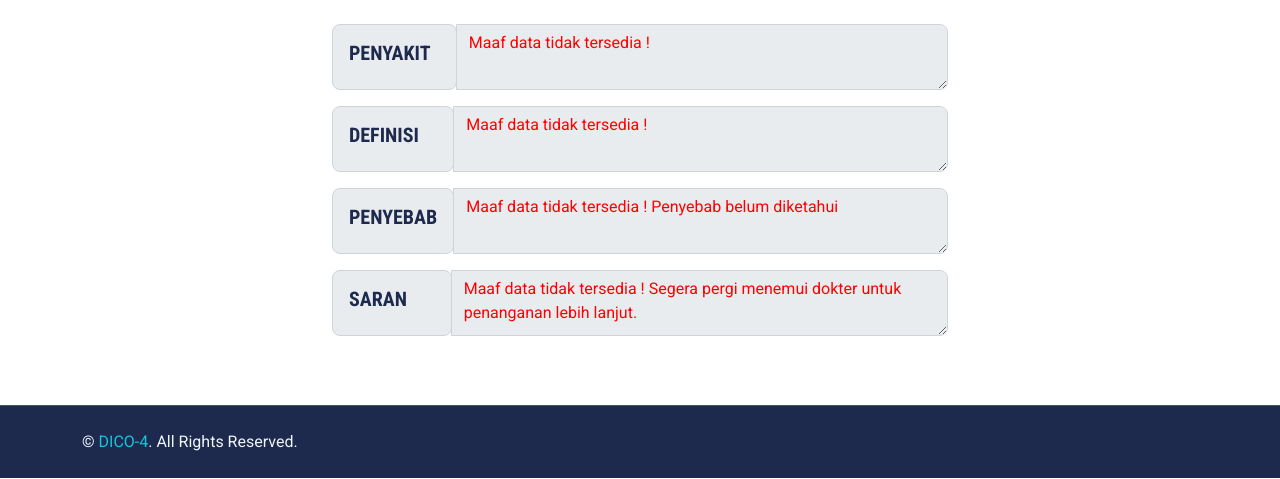
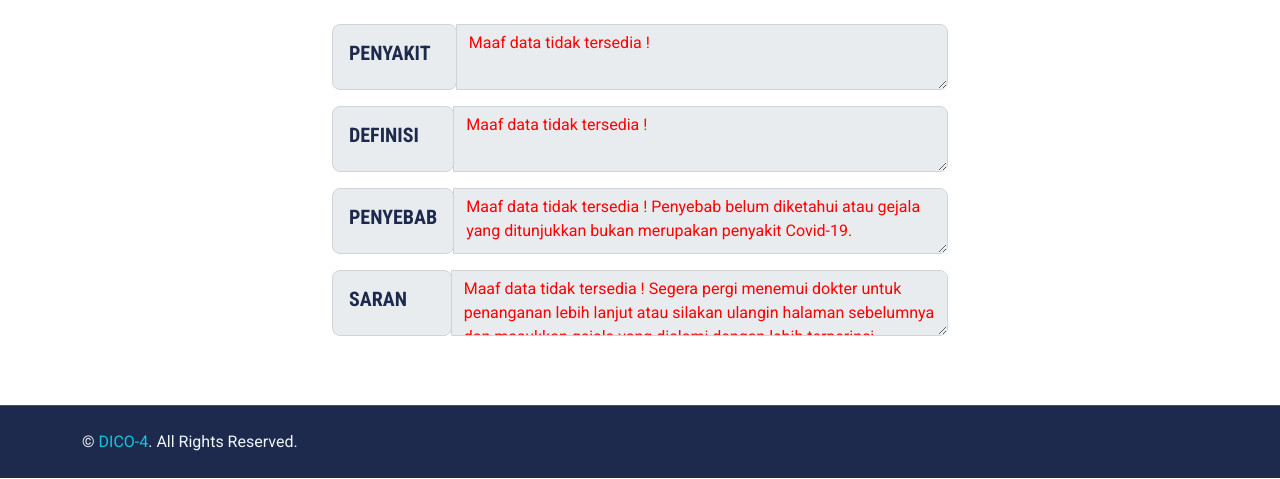
Before and after one commit to nehemiagueldi/Dico-4, a PHP site: page /error.php in a window 1280 px wide. Shown: the part 321-800 px from the top of the page. Run offline with PHP 8.4, Linux system fonts and the light colour scheme; some libraries are stand-ins or nearby versions.

Commit message:
Update error.php

```diff
--- a/error.php
+++ b/error.php
@@ -104,7 +104,7 @@ function myFunction() {
     		<span class="input-group-text"><h5 style="text-transform:uppercase;">Penyebab</h5></span>
 	  	</div>
       <!-- <input type="text" class="form-control" style="color: red;" value="Sorry data is not available ! " readonly> -->
-		<textarea class="form-control" rows="2" style="color: red;" readonly>Maaf data tidak tersedia ! Penyebab belum diketahui</textarea>
+		<textarea class="form-control" rows="2" style="color: red;" readonly>Maaf data tidak tersedia ! Penyebab belum diketahui atau gejala yang ditunjukkan bukan merupakan penyakit Covid-19.</textarea>
 	</div>
 
 	<div class="input-group mb-3">
@@ -112,7 +112,7 @@ function myFunction() {
     		<span class="input-group-text"><h5 style="text-transform:uppercase;">Saran&nbsp;&nbsp;&nbsp;&nbsp;&nbsp;&nbsp;</h5></span>
   		</div>
       <!-- <input type="text" class="form-control" style="color: red;" value="Sorry data is not available ! " readonly> -->
-		<textarea class="form-control" rows="2" style="color: red;" readonly>Maaf data tidak tersedia ! Segera pergi menemui dokter untuk penanganan lebih lanjut. </textarea>
+		<textarea class="form-control" rows="2" style="color: red;" readonly>Maaf data tidak tersedia ! Segera pergi menemui dokter untuk penanganan lebih lanjut atau silakan ulangin halaman sebelumnya dan masukkan gejala yang dialami dengan lebih terperinci.</textarea>
 	</div>
 
 
```
